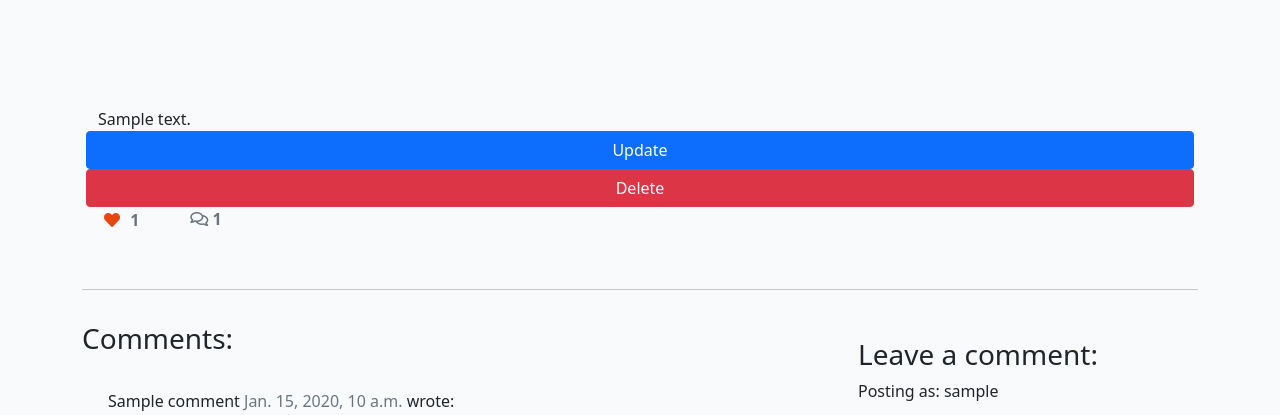
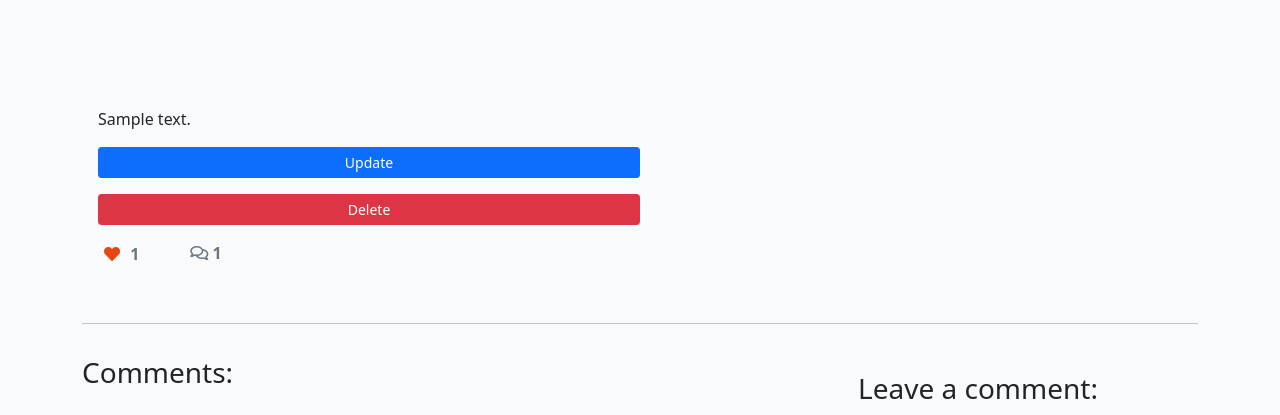
Before and after one commit to sherryrich/heard-it, a Django app: a page that uses templates/post_detail.html in a window 1280 px wide. Shown: the part 281-696 px from the top of the page. Run offline with Django 3.2, Linux system fonts and the light colour scheme; a user stored in the database is signed in; tables that the repository leaves empty hold one stand-in row (values such as "Sample post"); some libraries are stand-ins or nearby versions.

Commit message:
updated css buttons on update/delete profile so that they take up 6 cols each on seperate lines

```diff
--- a/heardit/settings.py
+++ b/heardit/settings.py
@@ -29,7 +29,7 @@
 SECRET_KEY = os.environ.get('SECRET_KEY')
 
 # SECURITY WARNING: don't run with debug turned on in production!
-DEBUG = False
+DEBUG = True
 
 X_FRAME_OPTIONS = 'SAMEORIGIN'
 
--- a/templates/about.html
+++ b/templates/about.html
@@ -20,7 +20,7 @@
                 with our wider audience
                 <br>
                 <br>
-                Tech trends are shaping the world want to see whats trending next? you will find it here on <a href="/">HEARD|it</a>
+                Tech trends are shaping the world want to see whats trending next? you will find it here on <span class="brand">HEARD<span class="logo-o">|it</span></span></a>
             </p>
         </div>
     </div>
--- a/templates/post_detail.html
+++ b/templates/post_detail.html
@@ -32,9 +32,13 @@
                 <p class="card-text "></p>
                 {{ post.content | safe }}
                 <div class="row">
+                    <p>
                     {% if user.username == post.author.username %}
-                    <a href="{% url 'post_update' post.slug %}" class="btn btn-primary"> Update </a>
-                    <a href="{% url 'post_delete' post.slug %}" class="btn btn-danger"> Delete </a>
+                    <p>
+                    <a href="{% url 'post_update' post.slug %}" class="btn btn-primary btn-sm col-6"> Update </a>
+                    <p>
+                    <a href="{% url 'post_delete' post.slug %}" class="btn btn-danger btn-sm col-6"> Delete </a>
+                    <br>
                     {% endif %}
 
                     <div class="col-1">
```
